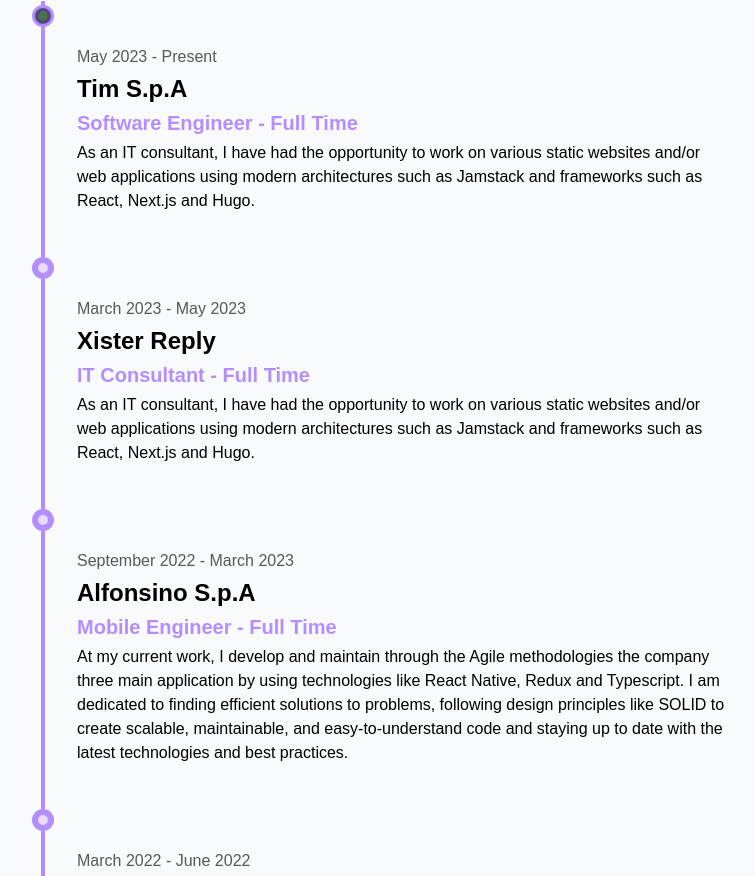
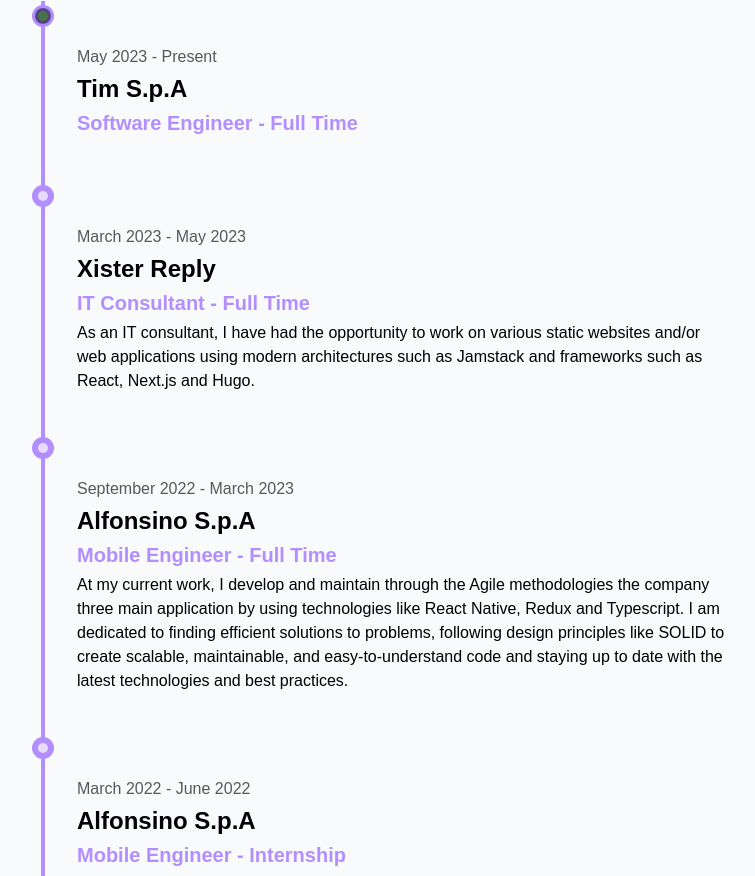
Before and after one commit to carminesh/portfolio, a React (Create React App) app: page / in a window 1280 px wide. Shown: the part 1320-2196 px from the top of the page, without its empty margins (159-914 px from the left). Built offline with nearby package versions, Linux system fonts and the light colour scheme.

Commit message:
Change: major project update

```diff
--- a/src/layouts/Education.tsx
+++ b/src/layouts/Education.tsx
@@ -4,7 +4,7 @@ import ShowcaseItem from '../components/ShowcaseItem';
 import { ExplainingModel } from '../models/ExplainingModel';
 
 const Education: React.FC = () => {
-    const [educationData, setEducationData] = useState<ExplainingModel[]>([
+    const educationData: ExplainingModel[] = [
         {
             date: 'September 2019 - September 2022 (3 years)',
             title: 'University of Salerno',
@@ -16,7 +16,7 @@ const Education: React.FC = () => {
             description:
                 "The Apple Developer Academy is a partnership between the University of Naples Federico II and Apple.\nTraining at the Academy is aimed at app development for the world's most innovative and vibrant app ecosystem.\nThe program focuses on software development, startup creation and app design, with an emphasis on creativity and collaboration.",
         },
-    ]);
+    ];
 
     const renderEducationItems = useMemo(() => {
         return educationData.map((item: ExplainingModel) => {
--- a/src/layouts/Experience.tsx
+++ b/src/layouts/Experience.tsx
@@ -6,13 +6,12 @@ import StoryLine from '../components/StoryLine';
 import { ExplainingModel } from '../models/ExplainingModel';
 
 const Experience: React.FC = () => {
-    const [experienceData, setExperienceData] = useState<ExplainingModel[]>([
+    const experienceData: ExplainingModel[] = [
         {
             date: 'May 2023 - Present',
             title: 'Tim S.p.A',
             subtitle: 'Software Engineer - Full Time',
-            description:
-                'As an IT consultant, I have had the opportunity to work on various static websites and/or web applications using modern architectures such as Jamstack and frameworks such as React, Next.js and Hugo.',
+            description: '',
         },
         {
             date: 'March 2023 - May 2023',
@@ -35,7 +34,7 @@ const Experience: React.FC = () => {
             description:
                 'During my internship, I developed a mobile cross-platform app from scratch using React Native and React Native Web to manage the workflow of the customer service team.\nI was responsible for designing and implementing features, debugging and fixing issues, and testing the app to ensure it met the requirements and functioned correctly.\nI also worked closely with the customer service team to understand their workflow and design the app to meet their needs.\nThis experience provided me with valuable hands-on learning and the opportunity to apply my skills in a real-world setting.',
         },
-    ]);
+    ];
 
     const renderExperienceItems = useMemo(() => {
         return experienceData.map((item: ExplainingModel, index: number) => {
```
Also changed, not shown: 1 other file (tests, documents, lock files or other folders).
